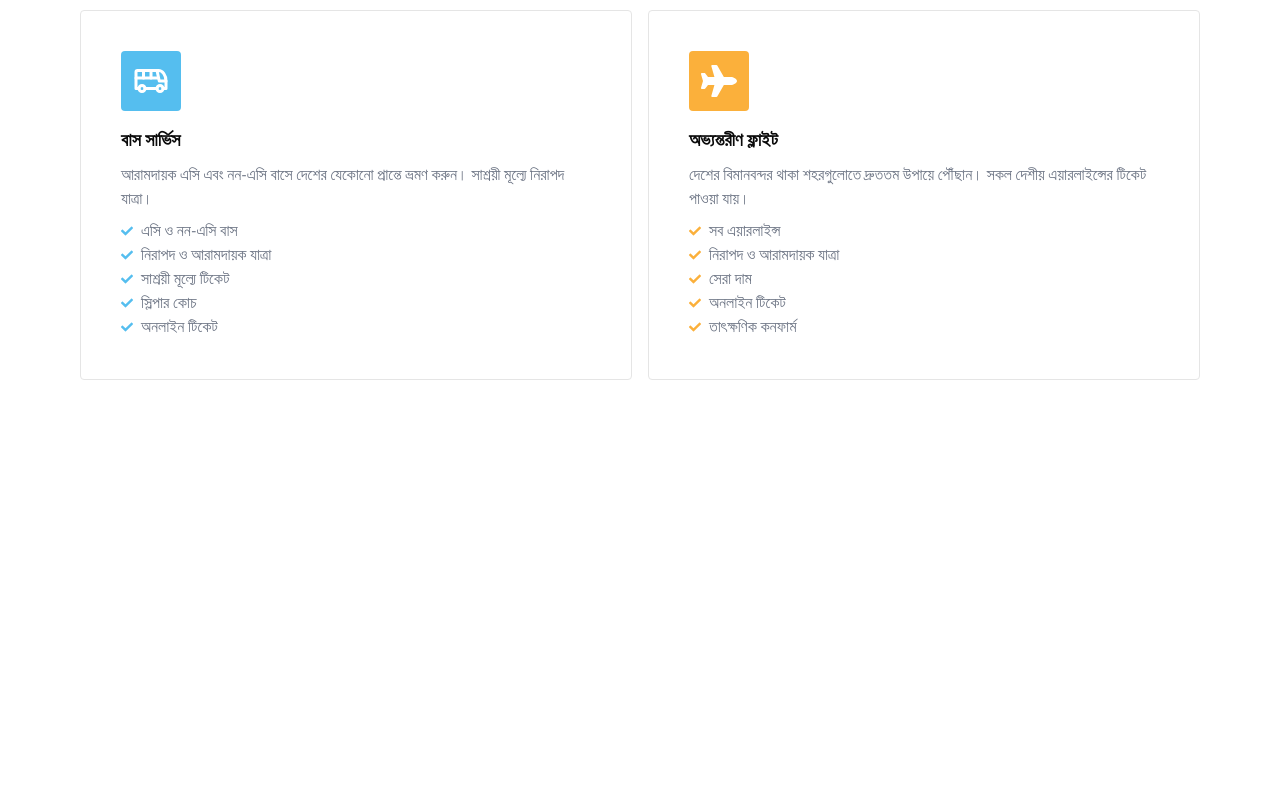
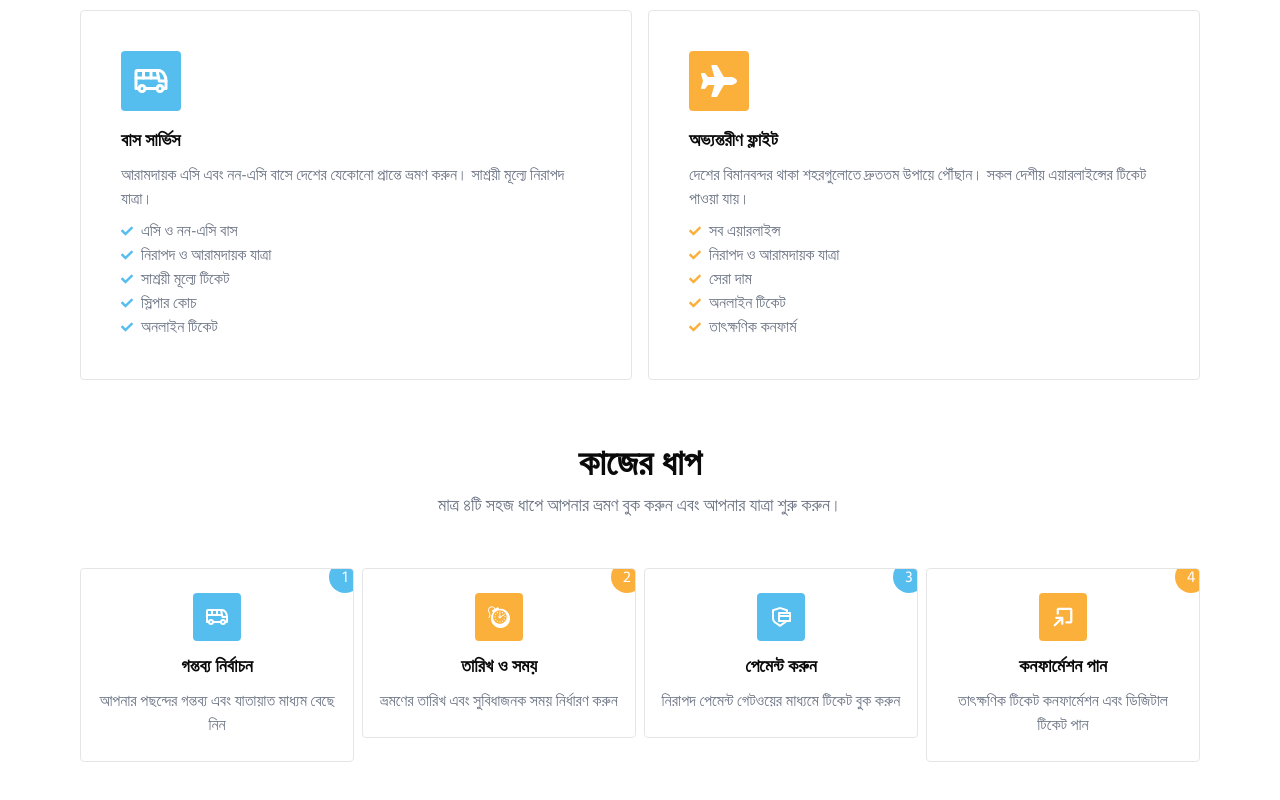
Before and after one commit to mamonrabin/travel_inside, a Next.js app: page / in a window 1280 px wide. Shown: the part 2421-3221 px from the top of the page. Before the commit the page ends 2841 px from the top, so only its background shows below. Built offline with nearby package versions, Linux system fonts and the light colour scheme.

Commit message:
step section done

```diff
--- /dev/null
+++ b/src/api/workStepApi.tsx
@@ -0,0 +1,31 @@
+import { GiTimeBomb } from "react-icons/gi";
+import { PiArrowSquareInBold } from "react-icons/pi";
+import { RiSecurePaymentLine } from "react-icons/ri";
+import { TbBus } from "react-icons/tb";
+
+export const stpeList = [
+  {
+    id: 1,
+    icon: <TbBus />,
+    title: "গন্তব্য নির্বাচন",
+    description: "আপনার পছন্দের গন্তব্য এবং যাতায়াত মাধ্যম বেছে নিন",
+  },
+  {
+    id: 2,
+    icon: <GiTimeBomb />,
+    title: "তারিখ ও সময়",
+    description: "ভ্রমণের তারিখ এবং সুবিধাজনক সময় নির্ধারণ করুন",
+  },
+  {
+    id: 3,
+    icon:<RiSecurePaymentLine />,
+    title: "পেমেন্ট করুন",
+    description: "নিরাপদ পেমেন্ট গেটওয়ের মাধ্যমে টিকেট বুক করুন",
+  },
+  {
+    id: 4,
+    icon:<PiArrowSquareInBold />,
+    title: "কনফার্মেশন পান",
+    description: "তাৎক্ষণিক টিকেট কনফার্মেশন এবং ডিজিটাল টিকেট পান",
+  },
+];
--- a/src/app/(withcommonlayout)/page.tsx
+++ b/src/app/(withcommonlayout)/page.tsx
@@ -3,6 +3,7 @@ import Banner from '@/src/components/home/banner/Banner';
 import Facility from '@/src/components/home/Facility';
 import Package from '@/src/components/home/Package';
 import TravelArragment from '@/src/components/home/TravelArragment';
+import WorkStep from '@/src/components/home/WorkStep';
 import React from 'react';
 
 const page = () => {
@@ -12,6 +13,7 @@ const page = () => {
       <Facility/>
       <Package/>
       <TravelArragment/>
+      <WorkStep/>
     </div>
   );
 };
--- a/src/app/globals.css
+++ b/src/app/globals.css
@@ -24,6 +24,13 @@
 }
 
 .custom-pagination .swiper-pagination-bullet-active {
+  @apply bg-[#1299E8]!   scale-110;
+}
+.custom-pagination2 .swiper-pagination-bullet {
+  @apply w-2.5 h-2.5 bg-white! opacity-100!  border border-[#262626]/50  rounded-full transition-all duration-300;
+}
+
+.custom-pagination2 .swiper-pagination-bullet-active {
   @apply bg-[#1299E8]!   scale-110;
 }
 
--- /dev/null
+++ b/src/cards/StepCard.tsx
@@ -0,0 +1,23 @@
+/* eslint-disable @typescript-eslint/no-explicit-any */
+import React from "react";
+
+const StepCard = ({ item, index }: { item: any; index: number }) => {
+  return (
+    <div
+      className={`flex flex-col items-center justify-center relative overflow-hidden text-center gap-2 rounded md:px-4 px-2 py-6 border duration-300 cursor-pointer ${index % 2 === 0 ? "hover:border-[#55BEEF]" : "hover:border-[#FBB03B]"}
+      }`}
+    >
+      <p className={`text-2xl  p-3 rounded text-white ${index % 2 === 0 ? "bg-[#55BEEF]" : "bg-[#FBB03B]"}`}>
+        {item.icon}
+      </p>
+      <p className={`absolute -top-2 -right-2  text-white rounded-full w-8 h-8 flex items-center justify-center ${index % 2 === 0 ? "bg-[#55BEEF]" : "bg-[#FBB03B]"}`}>
+        {index + 1}
+      </p>
+      <h2 className="text-lg font-bold mt-1">{item.title}</h2>
+
+      <p className="text-gray-500">{item.description}</p>
+    </div>
+  );
+};
+
+export default StepCard;
--- a/src/components/home/TravelArragment.tsx
+++ b/src/components/home/TravelArragment.tsx
@@ -5,7 +5,7 @@ import { FaCheck } from 'react-icons/fa';
 
 const TravelArragment = () => {
     return (
-       <div className="Container mt-10 pb-10">
+       <div className="Container mt-10">
       <SectionHead
         title="যাতায়াত ব্যবস্থা"
         description="আপনার পছন্দ অনুযায়ী বাস, ট্রেন বা বিমানে ভ্রমণ করুন এবং আপনার যাত্রা শুরু করুন সহজে এবং আরামে।"
--- /dev/null
+++ b/src/components/home/WorkStep.tsx
@@ -0,0 +1,52 @@
+"use client";
+import SectionHead from "@/src/share/SectionHead";
+import { Swiper, SwiperSlide } from "swiper/react";
+import { stpeList } from "@/src/api/workStepApi";
+import StepCard from "@/src/cards/StepCard";
+import { Autoplay, Pagination } from "swiper/modules";
+import type { Swiper as SwiperType } from "swiper";
+import { useRef } from "react";
+import "swiper/css";
+import "swiper/css/pagination";
+const WorkStep = () => {
+  const swiperRef = useRef<SwiperType | null>(null);
+  return (
+    <div className="Container md:mt-10 mt-4 pb-10">
+      <SectionHead
+        title="কাজের ধাপ"
+        description="মাত্র ৪টি সহজ ধাপে আপনার ভ্রমণ বুক করুন এবং আপনার যাত্রা শুরু করুন।"
+      />
+
+      <div>
+        <div className="relative md:mt-6 mt-2">
+          <Swiper
+            slidesPerView={2}
+            spaceBetween={8}
+            loop={true}
+            breakpoints={{
+              640: { slidesPerView: 2 },
+              700: { slidesPerView: 3 },
+              768: { slidesPerView: 3 },
+              1024: { slidesPerView: 4 },
+              1280: { slidesPerView: 4 },
+              1536: { slidesPerView: 4 },
+            }}
+            modules={[Autoplay, Pagination]}
+            speed={800}
+            pagination={{ el: ".custom-pagination2", clickable: true }}
+            onSwiper={(swiper) => (swiperRef.current = swiper)}
+          >
+            {stpeList?.map((item, index) => (
+              <SwiperSlide key={item.id} className="">
+                <StepCard item={item} index={index} />
+              </SwiperSlide>
+            ))}
+          </Swiper>
+          <div className="custom-pagination2  flex justify-center gap-2 z-20 relative md:top-5! top-6!"></div>
+        </div>
+      </div>
+    </div>
+  );
+};
+
+export default WorkStep;
```
